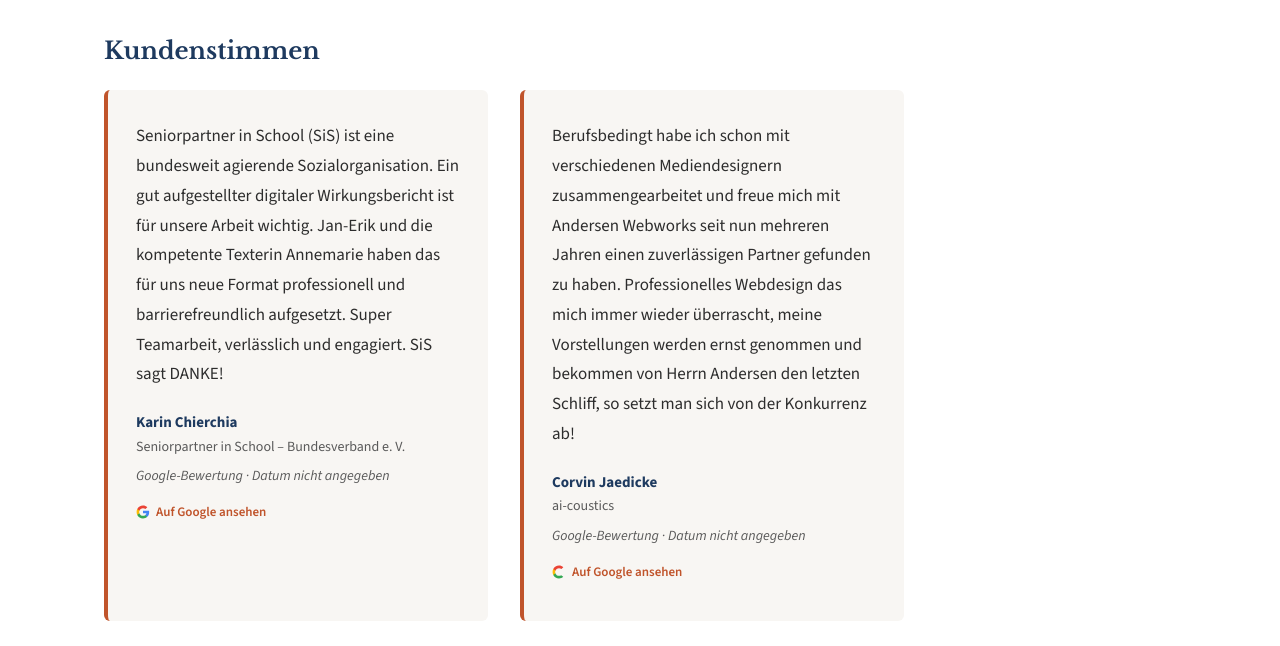
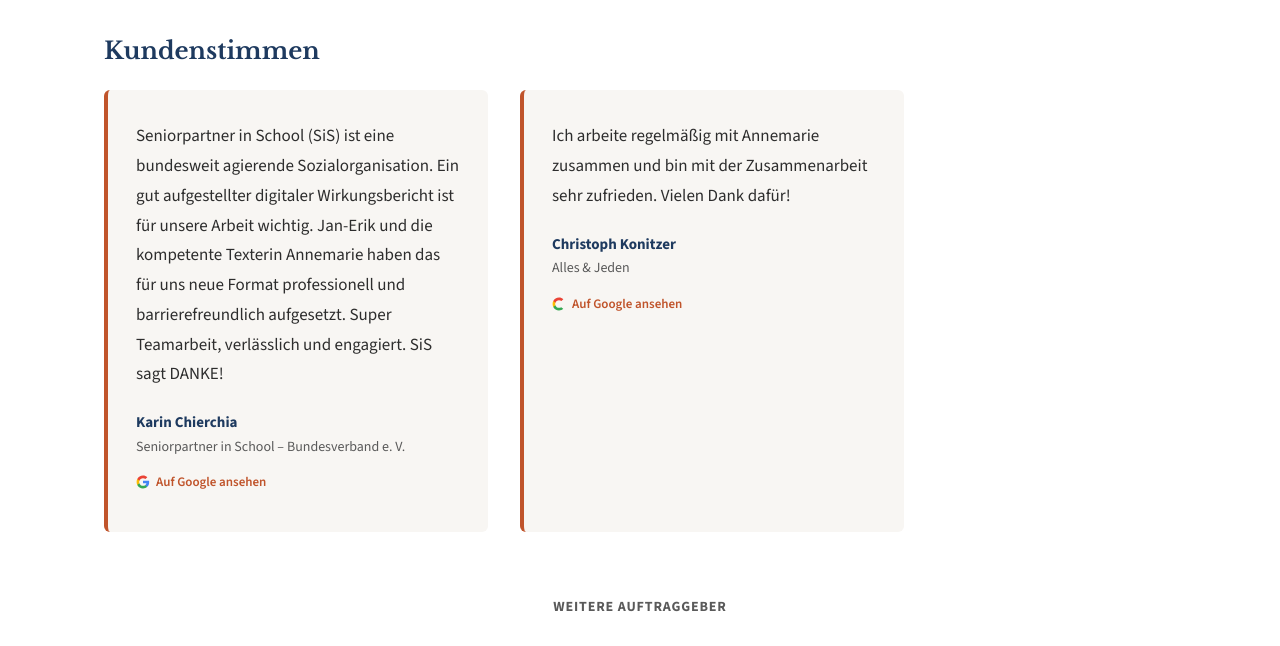
Before and after one commit to AndersenWebworks/annemarie-andersen.de, a website: page referenzen/index.html in a window 1280 px wide. Shown: the part 2660-3306 px from the top of the page. Drawn offline with Linux system fonts and the light colour scheme.

Commit message:
Kundenstimmen auf SiS und Alles + Jeden umstellen

```diff
--- a/referenzen/index.html
+++ b/referenzen/index.html
@@ -261,7 +261,6 @@
               <figcaption class="testimonial-author">
                 <strong>Karin Chierchia</strong>
                 <span>Seniorpartner in School – Bundesverband e. V.</span>
-                <span class="testimonial-meta">Google-Bewertung · Datum nicht angegeben</span>
                 <a class="testimonial-source" href="https://www.google.com/maps/search/?api=1&amp;query=Andersen+Webworks+Plau+am+See" target="_blank" rel="noopener" aria-label="Google-Bewertungen öffnen (externer Link, öffnet in neuem Tab)">
                   <svg aria-hidden="true" width="14" height="14" viewBox="0 0 24 24" focusable="false"><path fill="#4285F4" d="M22.56 12.25c0-.78-.07-1.53-.2-2.25H12v4.26h5.92c-.26 1.37-1.04 2.53-2.21 3.31v2.77h3.57c2.08-1.92 3.28-4.74 3.28-8.09z"/><path fill="#34A853" d="M12 23c2.97 0 5.46-.98 7.28-2.66l-3.57-2.77c-.98.66-2.23 1.06-3.71 1.06-2.86 0-5.29-1.93-6.16-4.53H2.18v2.84C3.99 20.53 7.7 23 12 23z"/><path fill="#FBBC05" d="M5.84 14.09c-.22-.66-.35-1.36-.35-2.09s.13-1.43.35-2.09V7.07H2.18C1.43 8.55 1 10.22 1 12s.43 3.45 1.18 4.93l2.85-2.22.81-.62z"/><path fill="#EA4335" d="M12 5.38c1.62 0 3.06.56 4.21 1.64l3.15-3.15C17.45 2.09 14.97 1 12 1 7.7 1 3.99 3.47 2.18 7.07l3.66 2.84c.87-2.6 3.3-4.53 6.16-4.53z"/></svg>
                   Auf Google ansehen
@@ -270,12 +269,11 @@
             </figure>
             <figure class="testimonial-card">
               <blockquote class="testimonial-text">
-                <p>Berufsbedingt habe ich schon mit verschiedenen Mediendesignern zusammengearbeitet und freue mich mit Andersen Webworks seit nun mehreren Jahren einen zuverlässigen Partner gefunden zu haben. Professionelles Webdesign das mich immer wieder überrascht, meine Vorstellungen werden ernst genommen und bekommen von Herrn Andersen den letzten Schliff, so setzt man sich von der Konkurrenz ab!</p>
+                <p>Ich arbeite regelmäßig mit Annemarie zusammen und bin mit der Zusammenarbeit sehr zufrieden. Vielen Dank dafür!</p>
               </blockquote>
               <figcaption class="testimonial-author">
-                <strong>Corvin Jaedicke</strong>
-                <span>ai-coustics</span>
-                <span class="testimonial-meta">Google-Bewertung · Datum nicht angegeben</span>
+                <strong>Christoph Konitzer</strong>
+                <span>Alles &amp; Jeden</span>
                 <a class="testimonial-source" href="https://www.google.com/maps/search/?api=1&amp;query=Andersen+Webworks+Plau+am+See" target="_blank" rel="noopener" aria-label="Google-Bewertungen öffnen (externer Link, öffnet in neuem Tab)">
                   <svg aria-hidden="true" width="14" height="14" viewBox="0 0 24 24" focusable="false"><path fill="#4285F4" d="M22.56 12.25c-.78-.07-1.53-.2-2.25H12v4.26h5.92c-.26 1.37-1.04 2.53-2.21 3.31v2.77h3.57c2.08-1.92 3.28-4.74 3.28-8.09z"/><path fill="#34A853" d="M12 23c2.97 0 5.46-.98 7.28-2.66l-3.57-2.77c-.98.66-2.23 1.06-3.71 1.06-2.86 0-5.29-1.93-6.16-4.53H2.18v2.84C3.99 20.53 7.7 23 12 23z"/><path fill="#FBBC05" d="M5.84 14.09c-.22-.66-.35-1.36-.35-2.09s.13-1.43.35-2.09V7.07H2.18C1.43 8.55 1 10.22 1 12s.43 3.45 1.18 4.93l2.85-2.22.81-.62z"/><path fill="#EA4335" d="M12 5.38c1.62 0 3.06.56 4.21 1.64l3.15-3.15C17.45 2.09 14.97 1 12 1 7.7 1 3.99 3.47 2.18 7.07l3.66 2.84c.87-2.6 3.3-4.53 6.16-4.53z"/></svg>
                   Auf Google ansehen
```
Also changed, not shown: index.html (+3 -5 lines).
